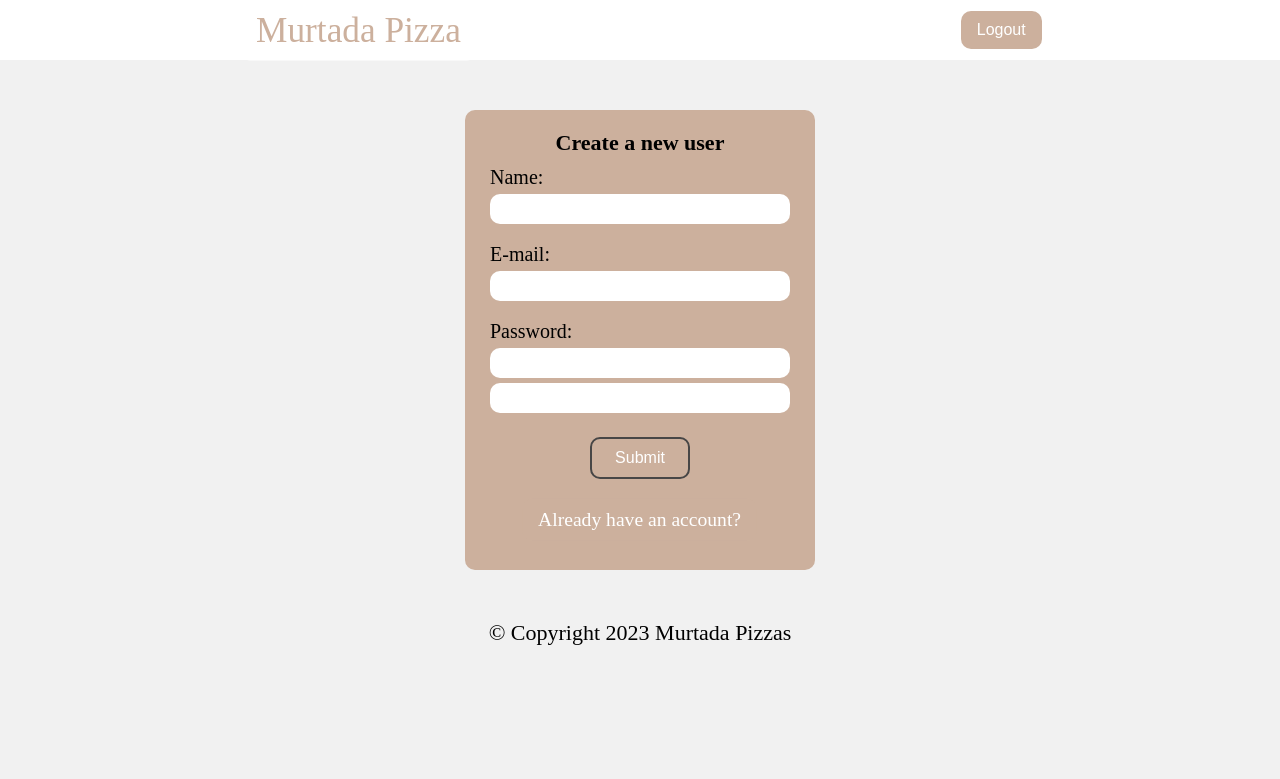
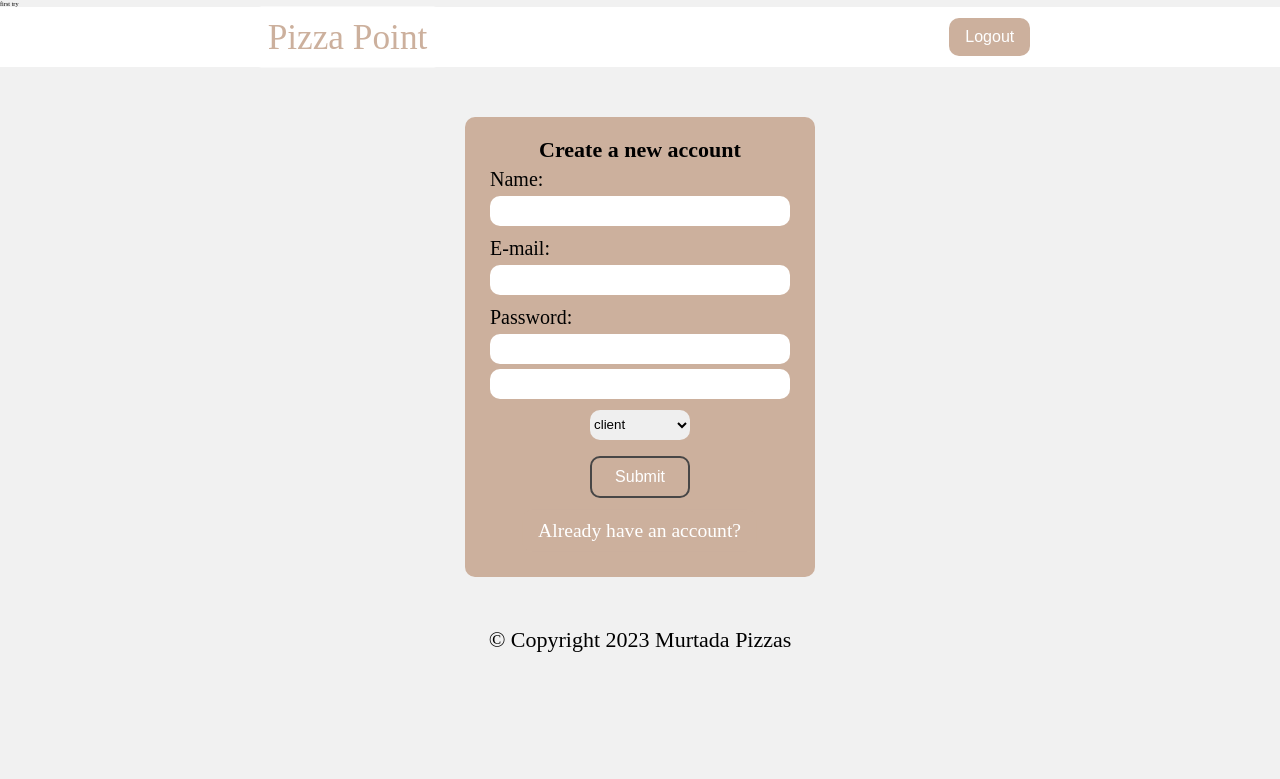
Before and after one commit to murtada666/PizzaPoint, a PHP site: page /pizzapoint/ in a window 1280 px wide. Shown: the top 779 px of the page. Run offline with PHP 8.4, Linux system fonts and the light colour scheme; data that the repository does not hold is empty.

Commit message:
Multi account type registration

```diff
--- a/app/controllers/Users.php
+++ b/app/controllers/Users.php
@@ -1,24 +1,24 @@
 <?php
 class Users extends Controller {
   private $userModel;
-    public function __construct(){
-      if(isLoggedIn()) {
+  public function __construct() {
+    if (isLoggedIn()) {
       $path = $_SESSION['user_type'] . 's/index';
       redirect($path);
     }
     $this->userModel = $this->model('User');
   }
 
-    public function register(){
+  public function register() {
     // Check for POST
-      if($_SERVER['REQUEST_METHOD'] == 'POST'){
+    if ($_SERVER['REQUEST_METHOD'] == 'POST') {
       // Process form
-
       // Sanitize POST data
       $_POST = filter_input_array(INPUT_POST, FILTER_SANITIZE_STRING);
 
       // Init data
-        $data =[
+      $data = [
+        'account_type' => trim($_POST['account_type']),
         'name' => trim($_POST['name']),
         'email' => trim($_POST['email']),
         'password' => trim($_POST['password']),
@@ -30,60 +30,59 @@
       ];
 
       // Validate Email
-        if(empty($data['email'])){
+      if (empty($data['email'])) {
         $data['email_err'] = 'Please enter email';
       } else {
         // Check email
-          if($this->userModel->findUserByEmail($data['email'])){
+        if ($this->userModel->findUserByEmail($data['email'])) {
 
           $data['email_err'] = 'Email is already taken';
         }
       }
 
       // Validate Name
-        if(empty($data['name'])){
+      if (empty($data['name'])) {
         $data['name_err'] = 'Please enter name';
       }
 
       // Validate Password
-        if(empty($data['password'])){
+      if (empty($data['password'])) {
         $data['password_err'] = 'Please enter password';
-        } elseif(strlen($data['password']) < 6){
+      } elseif (strlen($data['password']) < 6) {
         $data['password_err'] = 'Password must be at least 6 characters';
       }
 
       // Validate Confirm Password
-        if(empty($data['confirm_password'])){
+      if (empty($data['confirm_password'])) {
         $data['confirm_password_err'] = 'Please confirm password';
       } else {
-          if($data['password'] != $data['confirm_password']){
+        if ($data['password'] != $data['confirm_password']) {
           $data['confirm_password_err'] = 'Passwords do not match';
         }
       }
 
       // Make sure errors are empty
-        if(empty($data['email_err']) && empty($data['name_err']) && empty($data['password_err']) && empty($data['confirm_password_err'])){
+      if (empty($data['email_err']) && empty($data['name_err']) && empty($data['password_err']) && empty($data['confirm_password_err'])) {
         // Validated
 
         // Hash Password
         $data['password'] = password_hash($data['password'], PASSWORD_DEFAULT);
 
         // Register User
-          if($this->userModel->register($data)){
+        if ($this->userModel->register($data)) {
+          // echo('signed up');
           // flash('register_success', 'You are registered and can log in');
           redirect('users/login');
         } else {
           die('Something went wrong');
         }
-
       } else {
         // Load view with errors
         $this->view('users/register', $data);
       }
-
     } else {
       // Init data
-        $data =[
+      $data = [
         'name' => '',
         'email' => '',
         'password' => '',
@@ -93,23 +92,21 @@
         'password_err' => '',
         'confirm_password_err' => ''
       ];
-
+      echo('first try');
       // Load view
       $this->view('users/register', $data);
     }
   }
 
-    public function login(){
-      // session_destroy();
-      // echo 'done';
+  public function login() {
     // Check for POST
-      if($_SERVER['REQUEST_METHOD'] == 'POST'){
+    if ($_SERVER['REQUEST_METHOD'] == 'POST') {
       // Process form
       // Sanitize POST data
       $_POST = filter_input_array(INPUT_POST, FILTER_SANITIZE_STRING);
 
       // Init data
-        $data =[
+      $data = [
         'email' => trim($_POST['email']),
         'password' => trim($_POST['password']),
         'email_err' => '',
@@ -117,17 +114,17 @@
       ];
 
       // Validate Email
-        if(empty($data['email'])){
+      if (empty($data['email'])) {
         $data['email_err'] = 'Please enter email';
       }
 
       // Validate Password
-        if(empty($data['password'])){
+      if (empty($data['password'])) {
         $data['password_err'] = 'Please enter password';
       }
 
       // Check for user/email
-        if($this->userModel->findUserByEmail($data['email'])){
+      if ($this->userModel->findUserByEmail($data['email'])) {
         // User found
       } else {
         // User not found
@@ -135,14 +132,26 @@
       }
 
       // Make sure errors are empty
-        if(empty($data['email_err']) && empty($data['password_err'])){
+      if (empty($data['email_err']) && empty($data['password_err'])) {
+
         // Validated
+
         // Check and set logged in user
         $loggedInUser = $this->userModel->login($data['email'], $data['password']);
 
-          if($loggedInUser){
+        if ($loggedInUser) {
           // Create Session
           $this->createUserSession($loggedInUser);
+          // Check account type.
+          if ($_SESSION['user_type'] == 'client') {
+            redirect('clients/index');
+          } elseif ($_SESSION['user_type'] == 'restaurant') {
+            redirect('restaurant/index');
+          } elseif ($_SESSION['user_type'] == 'driver') {
+            redirect('driver/index');
+          } else {
+            die('Unrecognizable User Type!');
+          }
         } else {
           $data['password_err'] = 'Password incorrect';
 
@@ -152,11 +161,9 @@
         // Load view with errors
         $this->view('users/login', $data);
       }
-
-
     } else {
       // Init data
-        $data =[
+      $data = [
         'email' => '',
         'password' => '',
         'email_err' => '',
@@ -168,16 +175,15 @@
     }
   }
 
-    public function createUserSession($user){
+  public function createUserSession($user) {
     $_SESSION['user_type'] = $user->account_type;
     $_SESSION['user_id'] = $user->id;
     $_SESSION['user_email'] = $user->email;
     $_SESSION['user_name'] = $user->name;
     $_SESSION['user_type'] = $user->account_type;
-      redirect('clients/index');
   }
 
-    public function logout(){
+  public function logout() {
     unset($_SESSION['user_id']);
     unset($_SESSION['user_email']);
     unset($_SESSION['user_name']);
--- a/app/models/User.php
+++ b/app/models/User.php
@@ -8,7 +8,14 @@ class User {
 
     // Register user
     public function register($data){
-        $this->db->query('INSERT INTO clients(name, email, password) VALUES(:name, :email, :password)');
+        // Check account type.
+        if($data['account_type'] == 'client') {
+            $this->db->query('INSERT INTO clients (name, email, password) VALUES(:name, :email, :password)');
+        } elseif($data['account_type'] == 'restaurant') {
+            $this->db->query('INSERT INTO restaurants (name, email, password) VALUES(:name, :email, :password)');
+        } elseif($data['account_type'] == 'driver') {
+            $this->db->query('INSERT INTO drivers (name, email, password) VALUES(:name, :email, :password)');
+        }
         // Bind values
         $this->db->bind(':name', $data['name']);
         $this->db->bind(':email', $data['email']);
--- a/app/views/inc/navbar.php
+++ b/app/views/inc/navbar.php
@@ -1,6 +1,6 @@
 <nav>
   <div class="container">
-    <a href="<?php echo URLROOT . "/clients/index"; ?>" class="logo">Murtada Pizza</a>
+    <a href="<?php echo URLROOT . "/clients/index"; ?>" class="logo">Pizza Point</a>
     <ul>
       <?php
 
--- a/app/views/users/register.php
+++ b/app/views/users/register.php
@@ -1,6 +1,6 @@
 <?php  require APPROOT . '/views/inc/header.php'; ?>
 <div class="new-user signup">
-    <h2>Create a new user</h2>
+    <h2>Create a new account</h2>
     <form action="<?php echo URLROOT; ?>/users/register" method="POST">
       <div>
         <label>Name: </label>
@@ -27,6 +27,11 @@
           <?php echo $data['confirm_password_err']; ?>
         </div>
       </div>
+      <select class="account-type" name="account_type">
+        <option value="client">client</option>
+        <option value="restaurant">restaurant</option>
+        <option value="driver">driver</option>
+      </select>
       <input type="submit" value="Submit" name="submit" >
       <a href="<?php echo URLROOT ;?>/users/login">Already have an account?</a>
     </form>
--- a/public/css/style.css
+++ b/public/css/style.css
@@ -83,7 +83,6 @@ input[type="button"]:hover {
 }
 
 /* pizza cards */
-
 .pizzas-container {
   display: flex;
   flex-wrap: wrap;
@@ -316,6 +315,14 @@ img {
   margin-top: 0.5rem;
 }
 
+.account-type {
+  width: 10rem;
+  height: 3rem;
+  border: none;
+  border-radius: 1rem;
+  outline: none;
+}
+
 .signup {
   height: 46rem;
 }
@@ -412,8 +419,6 @@ img {
 #snackbar {
   display: none;
   position: fixed;
-  /* height: 16rem;
-  width: ; */
   top: 2%;
   left: 50%;
   transform: translateX(-50%);
```
Lines whose indentation alone changed are shown as unchanged.
